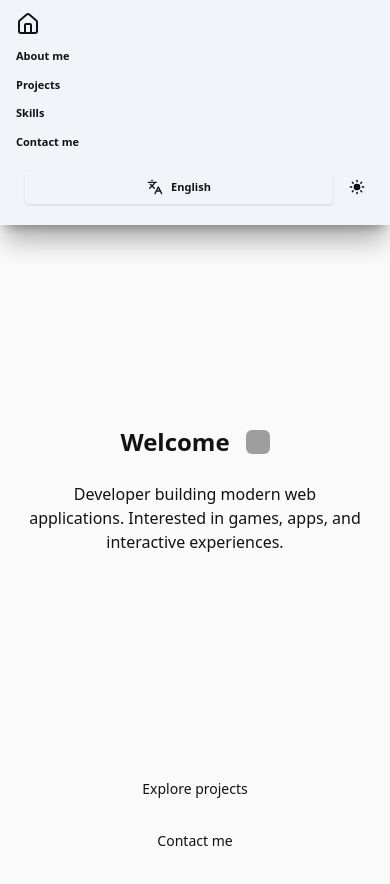
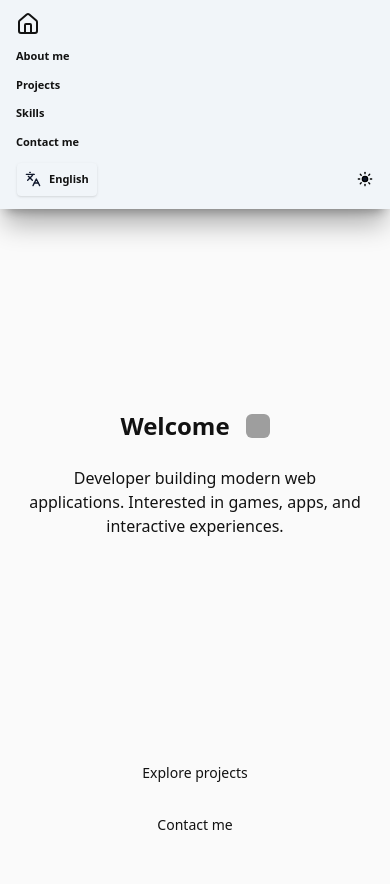
Before and after one commit to MikeLvl76/Portfolio, a Next.js app: page / in a window 390 px wide. Shown: the top 884 px of the page. Built offline with nearby package versions, Linux system fonts and the light colour scheme; grey boxes are pictures that could not be loaded.

Commit message:
refactor dropdown and navbar styles for mobile screen

```diff
--- a/src/components/dropdown/dropdown.tsx
+++ b/src/components/dropdown/dropdown.tsx
@@ -38,7 +38,7 @@ export default function Dropdown({
   }, []);
 
   return (
-    <div ref={ref} className={cn("relative w-full", className)}>
+    <div ref={ref} className={cn("relative w-fit", className)}>
       <button
         type="button"
         onClick={() => setOpen((prev) => !prev)}
--- a/src/components/navbar/complete-navbar.tsx
+++ b/src/components/navbar/complete-navbar.tsx
@@ -46,7 +46,11 @@ export default function CompleteNavbar() {
             className="flex flex-row items-center justify-center gap-2 hover:decoration-0 sm:p-2 w-fit h-fit md:h-full hover:bg-[#d7d3d4] dark:hover:bg-[#555555] rounded-sm"
           />
         </div>
-        <div className="flex flex-row gap-4 self-start sm:self-auto sm:w-auto w-full p-2 text-[11px] sm:text-base lg:text-md font-bold hover:cursor-pointer focus:outline-none focus:ring-0 bg-slate-100 border border-slate-100 focus:border-slate-100 dark:bg-slate-900 dark:border-slate-900 dark:focus:border-slate-900">
+        <div
+          className="flex flex-row gap-2 sm:gap-4 justify-between sm:self-auto sm:w-auto w-full sm:p-2 text-[11px] sm:text-base lg:text-md font-bold hover:cursor-pointer
+                      focus:outline-none focus:ring-0 bg-slate-100 border border-slate-100 focus:border-slate-100
+                    dark:bg-slate-900 dark:border-slate-900 dark:focus:border-slate-900"
+        >
           <Dropdown
             value={locale.lang}
             values={[
```
